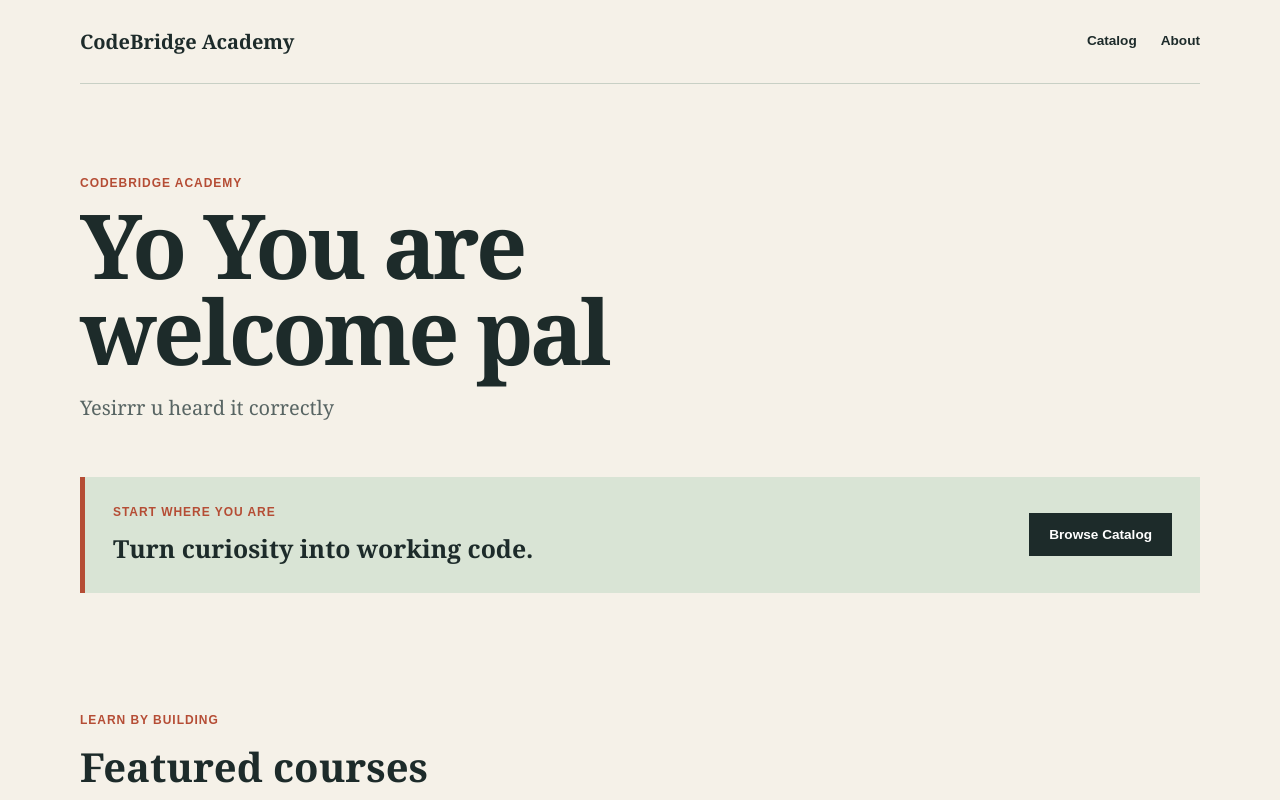
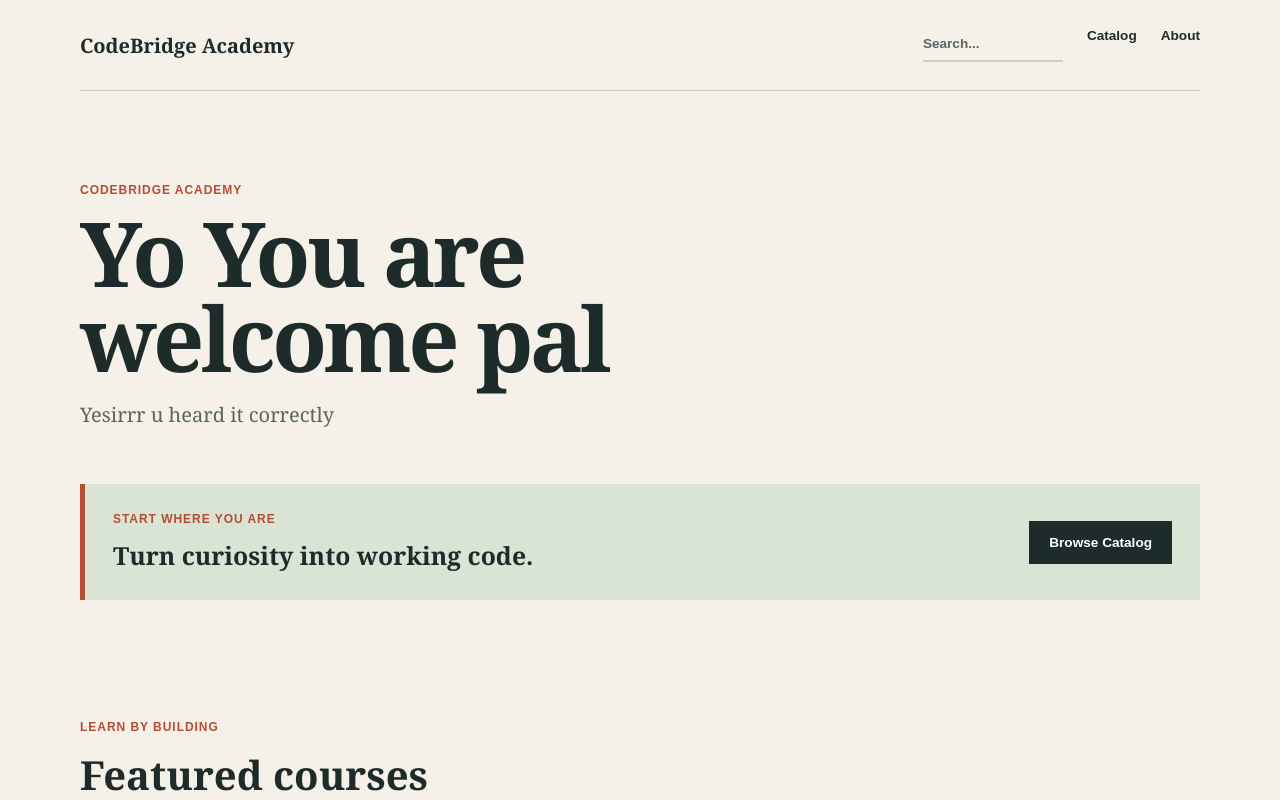
Before and after one commit to rutaneshwaangelo/codebridge, a React (Vite) app: page / in a window 1280 px wide. Shown: the top 800 px of the page. Built offline with nearby package versions, Linux system fonts and the light colour scheme.

Commit message:
Search bar added to header!

```diff
--- a/src/components/Header.jsx
+++ b/src/components/Header.jsx
@@ -5,6 +5,7 @@ const Header = () => {
         CodeBridge Academy
       </a>
       <nav aria-label="Main navigation">
+        <input type="search" placeholder="Search..." className="search_btn"/>
         <a href="#catalog-heading">Catalog</a>
         <a href="#footer">About</a>
       </nav>
--- a/src/pages/home.css
+++ b/src/pages/home.css
@@ -18,6 +18,28 @@ main,
   justify-content: space-between;
   padding: 28px 0;
   border-bottom: 1px solid #c8d0c5;
+}
+
+.search_btn {
+  width: 140px;
+  padding: 8px 0;
+  border: 0;
+  border-bottom: 2px solid #c8d0c5;
+  border-radius: 0;
+  outline: none;
+  background: transparent;
+  color: inherit;
+  font: 600 0.85rem/1.2 Arial, sans-serif;
+  transition: border-color 0.2s ease;
+}
+
+.search_btn::placeholder {
+  color: #586563;
+}
+
+.search_btn:hover,
+.search_btn:focus {
+  border-bottom-color: #2f8f46;
 }
 
 .brand,
```
